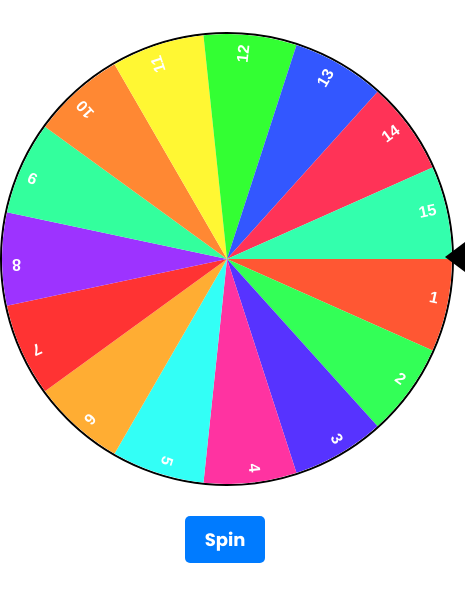
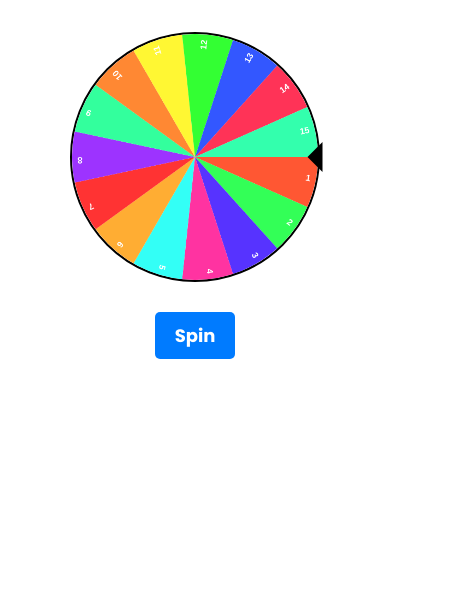
Before and after one commit to OluwafisayoIbrahim/EV-questions-wheel, a plain HTML site: page index.html in a window 390 px wide. Shown: the part 84-686 px from the top of the page, 465 px wide, since content can reach past the window. Drawn offline with Linux system fonts and the light colour scheme.

Commit message:
Reduced the size of the wheel for smaller screens

```diff
--- a/style.css
+++ b/style.css
@@ -130,3 +130,51 @@ canvas {
     background-color: #003d80;
     transform: scale(0.95);
 }
+
+
+@media (max-width: 768px) {
+    .wheel-container {
+        width: 350px;
+        height: 350px;
+    }
+    .arrow {
+        top: 50%;
+        right: -15px;
+    }
+    canvas {
+        width: 100%;
+        height: auto;
+    }
+}
+
+@media (max-width: 480px) {
+    .wheel-container {
+        width: 250px;
+        height: 250px;
+    }
+    .arrow {
+        top: 50%;
+        right: -10px;
+        border-top: 15px solid #000;
+    }
+    canvas {
+        width: 100%;
+        height: auto;
+    }
+}
+
+@media (max-width: 320px) {
+    .wheel-container {
+        width: 200px;
+        height: 200px;
+    }
+    .arrow {
+        top: 50%;
+        right: -5px;
+        border-top: 10px solid #000;
+    }
+    canvas {
+        width: 100%;
+        height: auto;
+    }
+}
```
